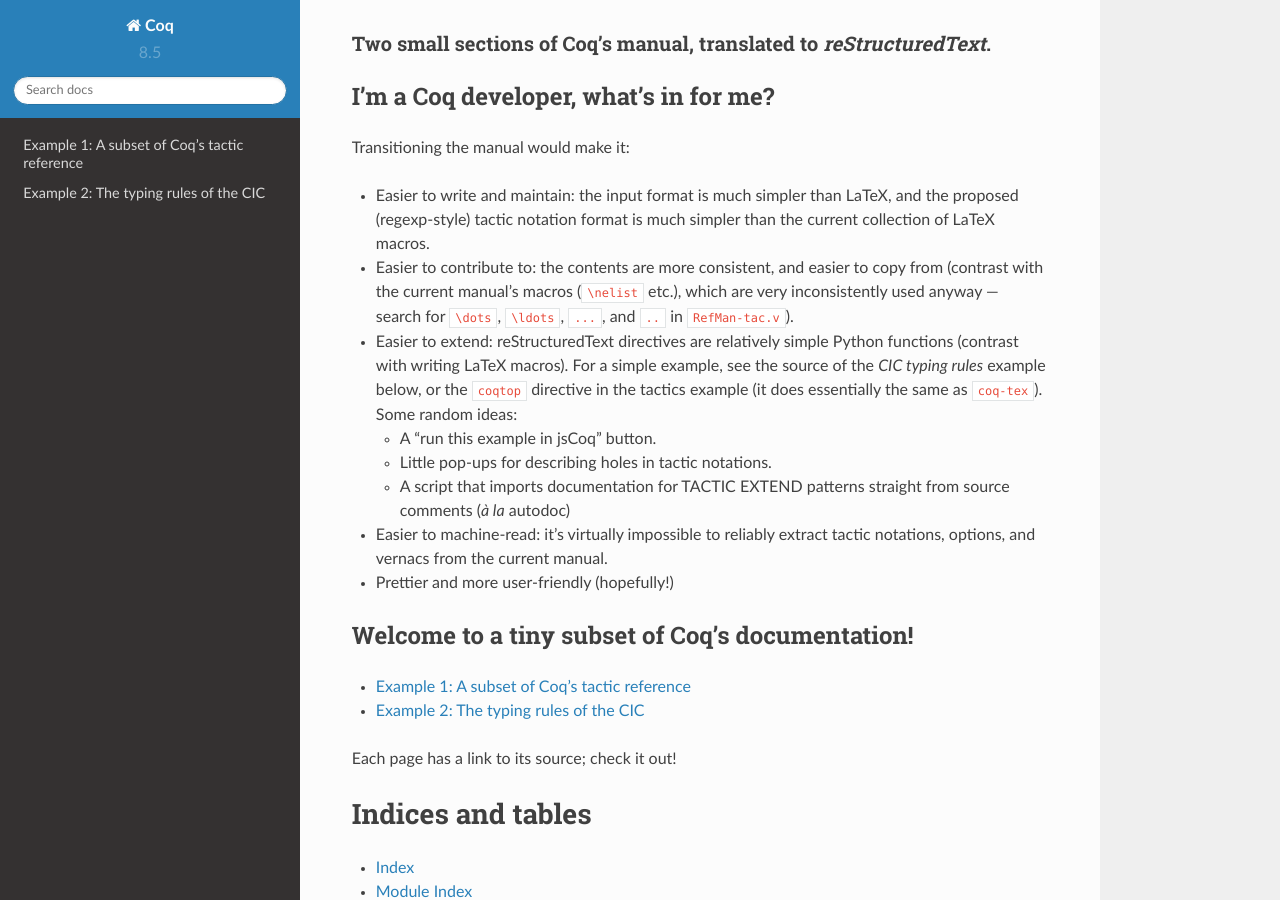
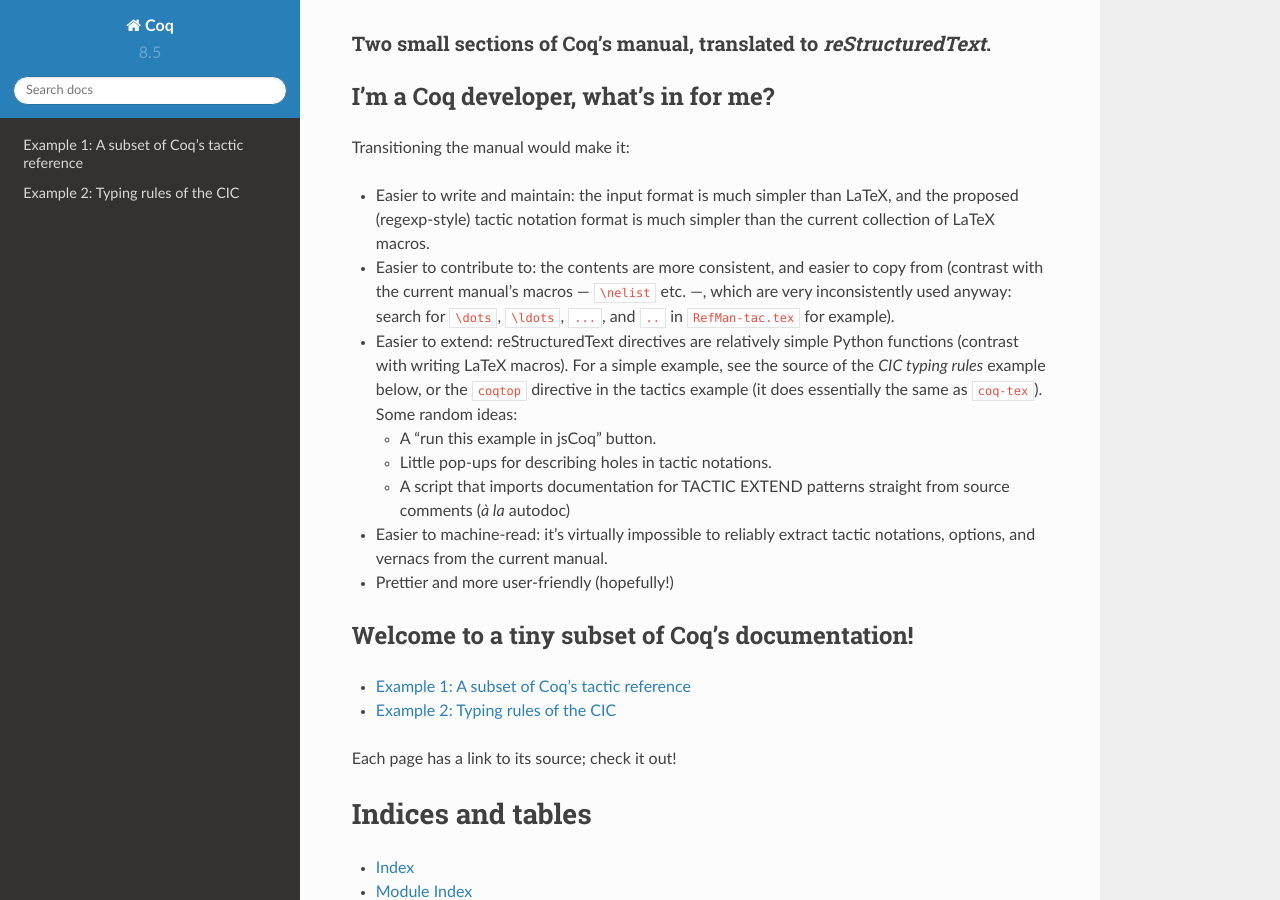
Before and after one commit to cpitclaudel/coq-rst, a Sphinx documentation site: the page built from sphinx/index.rst, in a window 1280 px wide and 900 px high, scrolled down 1290 px. Built offline with Sphinx 7.4.7 and the Read the Docs theme 2.0.0, drawn with Linux system fonts in a browser that asks for light colours; cross-references to code outside the pages are shown as plain code.

Commit message:
Minor content improvements

```diff
--- a/sphinx/cic.rst
+++ b/sphinx/cic.rst
@@ -1,6 +1,6 @@
-======================================
-Example 2: The typing rules of the CIC
-======================================
+==================================
+Example 2: Typing rules of the CIC
+==================================
 
 Corresponding page: https://coq.inria.fr/refman/Reference-Manual006.html#Typing-rules
 
--- a/sphinx/index.rst
+++ b/sphinx/index.rst
@@ -75,9 +75,9 @@
   current collection of LaTeX macros.
 
 - Easier to contribute to: the contents are more consistent, and easier to copy
-  from (contrast with the current manual's macros (``\nelist`` etc.), which are
-  very inconsistently used anyway — search for ``\dots``, ``\ldots``, ``...``,
-  and ``..`` in ``RefMan-tac.v``).
+  from (contrast with the current manual's macros — ``\nelist`` etc. —, which are
+  very inconsistently used anyway: search for ``\dots``, ``\ldots``, ``...``,
+  and ``..`` in ``RefMan-tac.tex`` for example).
 
 - Easier to extend: reStructuredText directives are relatively simple Python
   functions (contrast with writing LaTeX macros).  For a simple example, see the
```
Also changed, not shown: sphinx/tactics.rst (+13 -21 lines).
